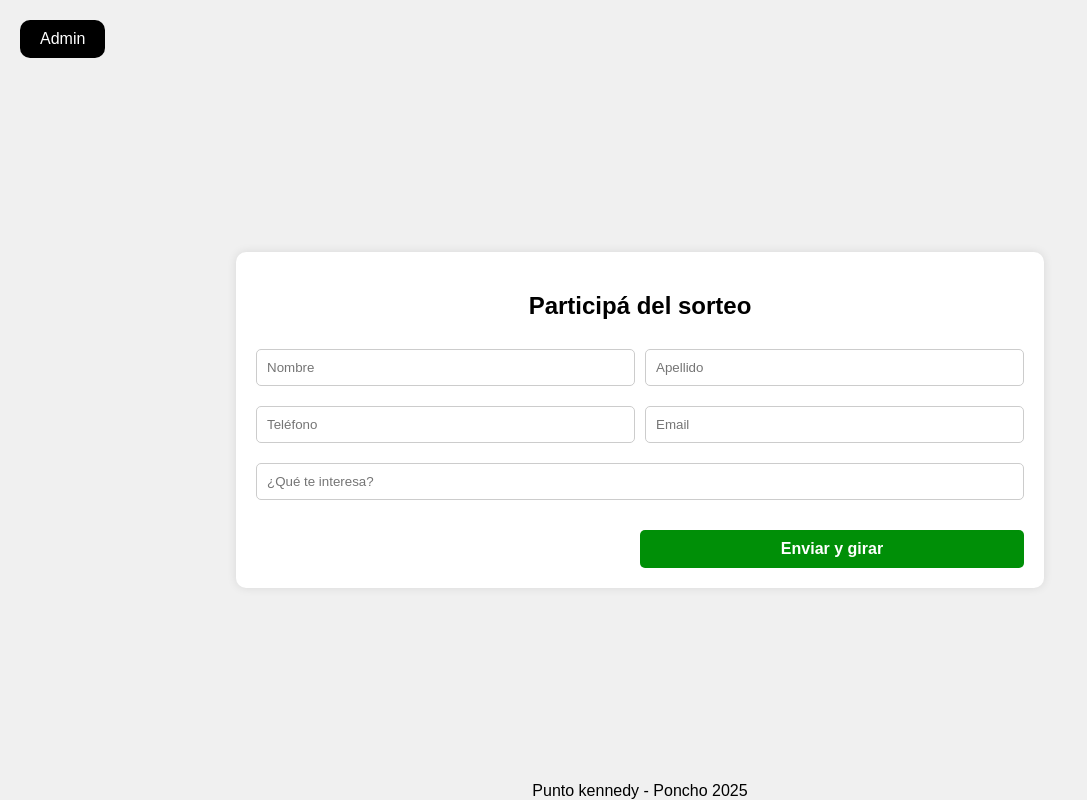
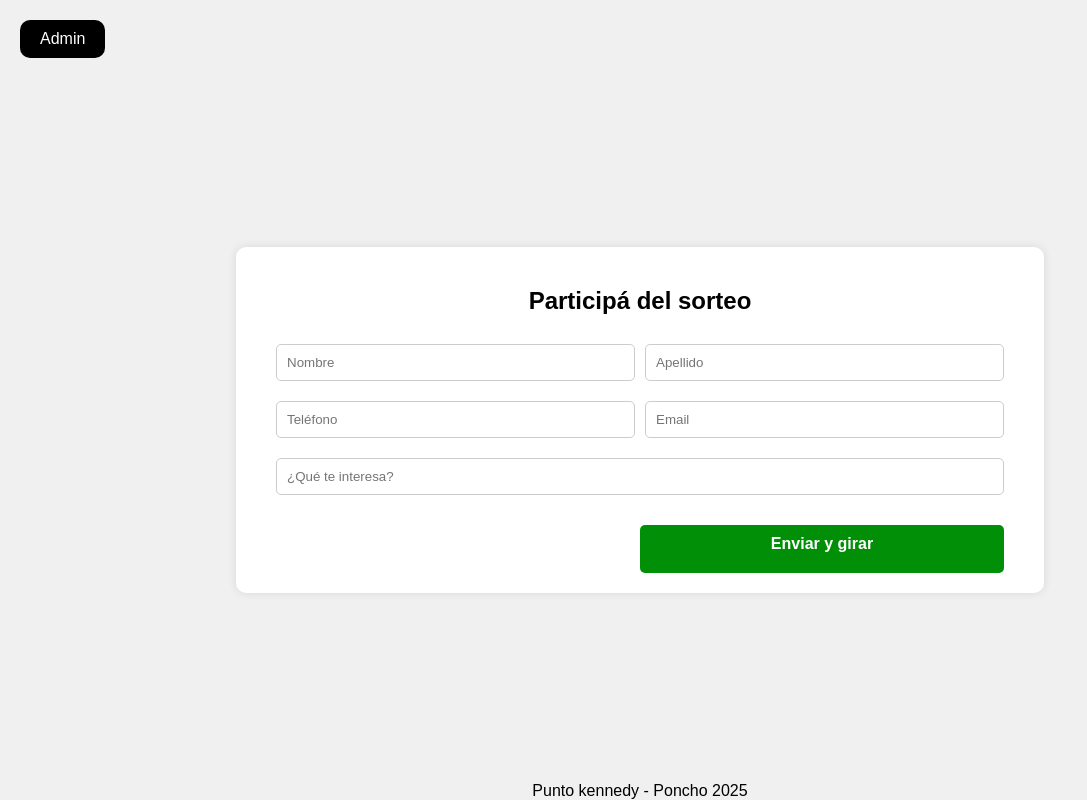
Before and after one commit to marianobazanc/ruleta, a plain HTML site: page formulario.html in a window 1280 px wide. Shown: the whole page, without its empty margins (0-1087 px from the left). Drawn offline with Linux system fonts and the light colour scheme.

```diff
--- a/formulario.html
+++ b/formulario.html
@@ -18,7 +18,7 @@
     <div class="form-container">
 
         <h2>Participá del sorteo</h2>
-        <form id="leadForm">
+        <form id="leadForm" style="margin: 0 20px;">
             <section style="display: flex; align-items: center; justify-content: center; gap: 10px;">
                 <input type="text" id="nombre" placeholder="Nombre" required>
                 <input type="text" id="apellido" placeholder="Apellido" required>
@@ -32,7 +32,7 @@
             <section style="display: flex; align-items: center; justify-content: center; gap: 10px; margin-bottom: 20px;">
                 <input type="text" id="interes" placeholder="¿Qué te interesa?" required>
             </section>
-            <button type="submit" style="width: 50%; float: right;">Enviar y girar</button>
+            <button type="submit" style="width: 50%; float: right; padding-bottom: 20px">Enviar y girar</button>
         </form>
 
     </div>
```
